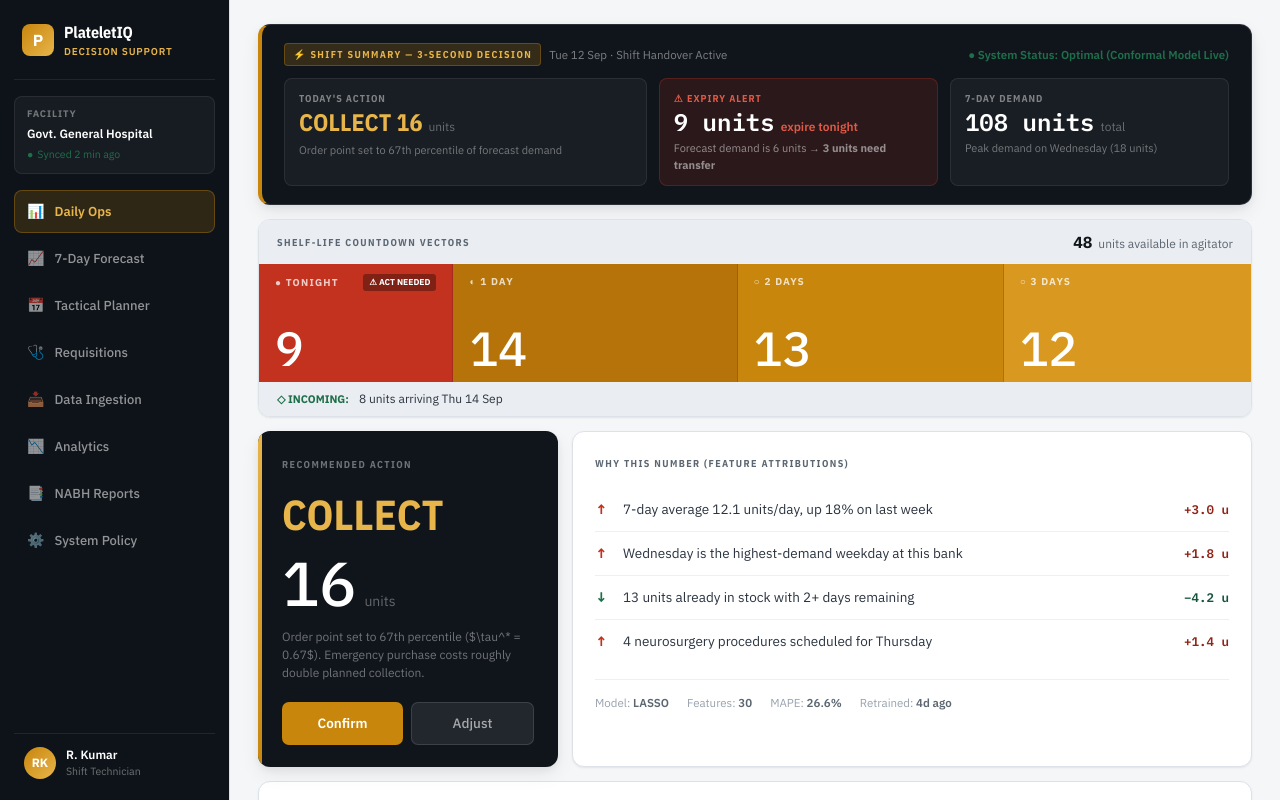
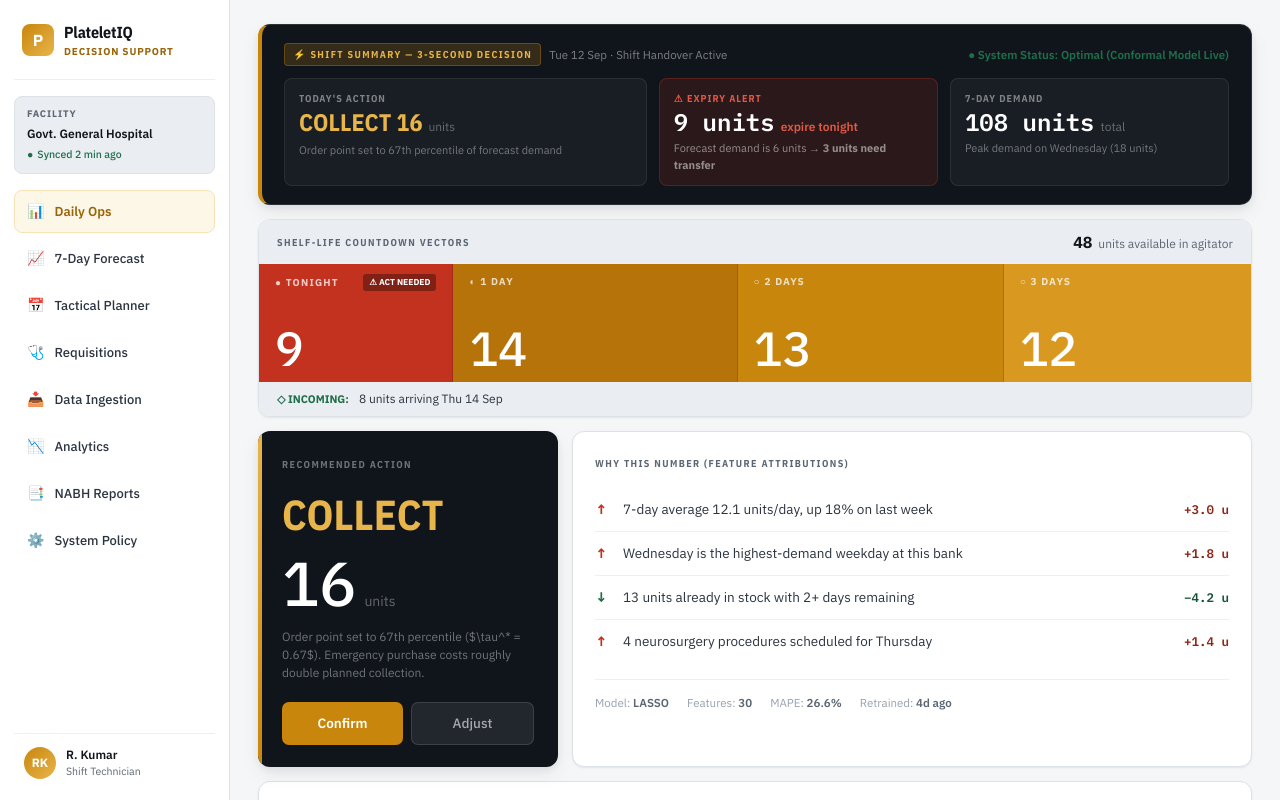
Before and after one commit to soujhi/devjams-26_twd, a React (Vite) app: page / in a window 1280 px wide. Built offline with nearby package versions, Linux system fonts and the light colour scheme; the HTML template or start-up script is replaced by a standard one.

Commit message:
Switch side panel navigation to light theme (#FFFFFF background, #EAEDF1 sunken, #10151C ink)

```diff
--- a/src/App.tsx
+++ b/src/App.tsx
@@ -87,7 +87,7 @@ function Sidebar({ activeTab, setTab }: { activeTab: string; setTab: (t: string)
       padding: "20px 14px",
     }}>
       {/* Brand Header */}
-      <div style={{ display: "flex", alignItems: "center", gap: 10, padding: "0 8px 20px 8px", borderBottom: "1px solid var(--rail-border)" }}>
+      <div style={{ display: "flex", alignItems: "center", gap: 10, padding: "0 8px 20px 8px", borderBottom: "1px solid var(--border-faint)" }}>
         <div style={{
           width: 32, height: 32, borderRadius: 8,
           background: "linear-gradient(135deg, var(--am-6), var(--am-4))",
@@ -95,20 +95,20 @@ function Sidebar({ activeTab, setTab }: { activeTab: string; setTab: (t: string)
           fontWeight: 700, fontSize: 16, color: "#fff",
         }}>P</div>
         <div>
-          <div style={{ fontFamily: "var(--f-disp)", fontSize: 16, fontWeight: 700, color: "#fff", letterSpacing: "-.01em" }}>PlateletIQ</div>
-          <div style={{ fontSize: 10, color: "var(--am-4)", fontWeight: 600, letterSpacing: ".08em", textTransform: "uppercase" }}>Decision Support</div>
+          <div style={{ fontFamily: "var(--f-disp)", fontSize: 16, fontWeight: 700, color: "var(--ink-0)", letterSpacing: "-.01em" }}>PlateletIQ</div>
+          <div style={{ fontSize: 10, color: "var(--am-7)", fontWeight: 700, letterSpacing: ".08em", textTransform: "uppercase" }}>Decision Support</div>
         </div>
       </div>
 
       {/* Facility Card */}
       <div style={{
         margin: "16px 0", padding: "10px 12px",
-        background: "rgba(255,255,255,0.04)", border: "1px solid var(--rail-border)",
+        background: "var(--sunken)", border: "1px solid var(--border)",
         borderRadius: 8, display: "flex", flexDirection: "column", gap: 4
       }}>
-        <div style={{ fontSize: 9.5, color: "rgba(255,255,255,0.4)", textTransform: "uppercase", letterSpacing: ".1em", fontWeight: 700 }}>FACILITY</div>
-        <div style={{ fontSize: 12, fontWeight: 600, color: "#fff" }}>Govt. General Hospital</div>
-        <div style={{ fontSize: 10.5, color: "var(--st-6)", display: "flex", alignItems: "center", gap: 4 }}>
+        <div style={{ fontSize: 9.5, color: "var(--ink-2)", textTransform: "uppercase", letterSpacing: ".1em", fontWeight: 700 }}>FACILITY</div>
+        <div style={{ fontSize: 12, fontWeight: 600, color: "var(--ink-0)" }}>Govt. General Hospital</div>
+        <div style={{ fontSize: 10.5, color: "var(--st-6)", display: "flex", alignItems: "center", gap: 4, fontWeight: 500 }}>
           <span>●</span> Synced 2 min ago
         </div>
       </div>
@@ -124,13 +124,13 @@ function Sidebar({ activeTab, setTab }: { activeTab: string; setTab: (t: string)
               style={{
                 display: "flex", alignItems: "center", gap: 10,
                 padding: "10px 12px", borderRadius: 8,
-                background: isActive ? "rgba(200,134,13,0.18)" : "transparent",
-                border: `1px solid ${isActive ? "rgba(200,134,13,0.35)" : "transparent"}`,
-                color: isActive ? "var(--am-4)" : "rgba(255,255,255,0.55)",
+                background: isActive ? "var(--am-1)" : "transparent",
+                border: `1px solid ${isActive ? "var(--am-2)" : "transparent"}`,
+                color: isActive ? "var(--am-7)" : "var(--ink-1)",
                 fontFamily: "var(--f-body)", fontSize: 13, fontWeight: isActive ? 600 : 500,
                 textAlign: "left", cursor: "pointer", transition: "all 120ms ease",
               }}
-              onMouseEnter={e => !isActive && (e.currentTarget.style.background = "rgba(255,255,255,0.04)")}
+              onMouseEnter={e => !isActive && (e.currentTarget.style.background = "var(--sunken)")}
               onMouseLeave={e => !isActive && (e.currentTarget.style.background = "transparent")}
             >
               <span style={{ fontSize: 14 }}>{item.icon}</span>
@@ -142,7 +142,7 @@ function Sidebar({ activeTab, setTab }: { activeTab: string; setTab: (t: string)
 
       {/* User Footer */}
       <div style={{
-        padding: "12px 10px 0 10px", borderTop: "1px solid var(--rail-border)",
+        padding: "12px 10px 0 10px", borderTop: "1px solid var(--border-faint)",
         display: "flex", alignItems: "center", gap: 10
       }}>
         <div style={{
@@ -152,8 +152,8 @@ function Sidebar({ activeTab, setTab }: { activeTab: string; setTab: (t: string)
           fontWeight: 700, fontSize: 12, color: "#fff"
         }}>RK</div>
         <div>
-          <div style={{ fontSize: 12, fontWeight: 600, color: "#fff" }}>R. Kumar</div>
-          <div style={{ fontSize: 10.5, color: "rgba(255,255,255,0.4)" }}>Shift Technician</div>
+          <div style={{ fontSize: 12, fontWeight: 600, color: "var(--ink-0)" }}>R. Kumar</div>
+          <div style={{ fontSize: 10.5, color: "var(--ink-2)" }}>Shift Technician</div>
         </div>
       </div>
     </aside>
--- a/src/index.css
+++ b/src/index.css
@@ -9,8 +9,8 @@ html, body, #root { height: 100%; width: 100%; overflow: hidden; }
   --surface:       #FFFFFF; /* Cards, panels */
   --surface-dim:   #F8FAFC;
   --sunken:        #EAEDF1; /* Wells, table headers, inset areas */
-  --rail:          #0E1319; /* Dark rail sidebar */
-  --rail-border:   rgba(255,255,255,0.08);
+  --rail:          #FFFFFF; /* Light sidebar */
+  --rail-border:   #DDE2E8;
 
   /* ── Ink ── */
   --ink-0:   #10151C; /* Headings, primary numerals */
```
